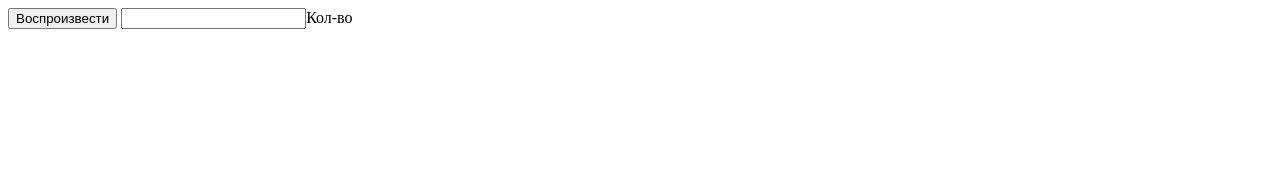
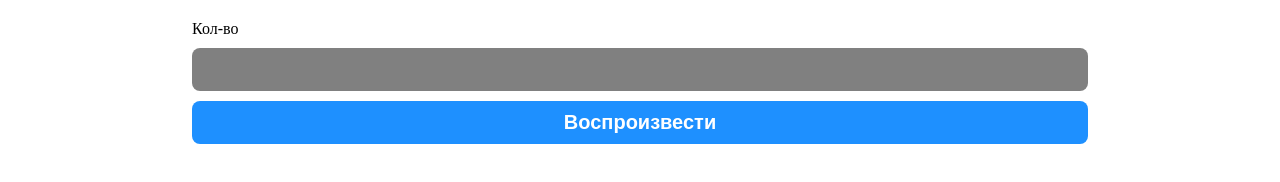
Before and after one commit to Boyenerji/pushUps, a plain HTML site: page index.html in a window 1280 px wide. Drawn offline with Linux system fonts and the light colour scheme.

Commit message:
upd: 19/04/23 18:47

```diff
--- a/index.html
+++ b/index.html
@@ -4,27 +4,40 @@
     <meta charset="UTF-8" />
     <meta http-equiv="X-UA-Compatible" content="IE=edge" />
     <meta name="viewport" content="width=device-width, initial-scale=1.0" />
+    <link rel="stylesheet" href="style.css">
     <title>Document</title>
 </head>
 <body>
 
-    <button id="playbtn">Воспроизвести</button>
-    <input type="number" id="countInput">Кол-во
+    <div class="main">
+        Кол-во <input type="number" id="countInput">
+        <button id="playbtn">Воспроизвести</button>
+    </div>
+
 
 <script>
 
 
 let playbtn = document.getElementById("playbtn");
 let countInput = document.getElementById("countInput");
+let main = document.querySelector(".main");
 
-
+console.log(main);
 
 playbtn.addEventListener("click", function() {
-    console.log(countInput.value);
+    console.log(main);
+
+    playbtn.remove();
+    countInput.remove();
+
     async function playAudioWithDelay(audioFiles, delay, times) {
     for (let i = 0; i < times; i++) {
         const audio1 = new Audio(audioFiles[0]);
 
+        main.style.fontSize = '40px';
+
+        main.innerHTML = `${i + 1}`;
+        console.log(i + 1);
         audio1.play();
 
         await new Promise(resolve => setTimeout(resolve, delay));
@@ -43,7 +56,7 @@ playbtn.addEventListener("click", function() {
         'audio2.mp3',
     ];
 
-    const delay = 800;
+    const delay = 700;
 
     let times = countInput.value;
 
@@ -54,94 +67,5 @@ playbtn.addEventListener("click", function() {
 
 </script>
 
-    <!-- <audio controls
-        src="audio1.mp3">
-    </audio> -->
-    <!-- <script>
-        let audio1 = new Audio("audio1.mp3");
-        audio1.play();
-        // console.log(audio1);
-        // let audio2 = new Audio("audio2.mp3");
-
-        // // Добавляем обработчик события ended для первого аудио
-        // audio1.addEventListener("ended", function() {
-        // // Когда первое аудио закончится, ждем 1 секунду
-        // setTimeout(function() {
-        //     // Затем воспроизводим второе аудио
-        //     audio2.play();
-        // }, 1000);
-        // });
-
-        // audio1.play();
-    </script> -->
-
-
-<!-- Кнопка для запуска аудио -->
-
-
-    <!-- Аудиоэлемент -->
-    <!-- <audio id="audio" src="audio1.mp3"></audio>
-    <audio id="audio" src="audio2.mp3"></audio> -->
-
-    <!-- Скрипт для обработки клика по кнопке -->
-    <!-- <script>
-
-
-
-        let audio1 = new Audio("audio1.mp3");
-        let audio2 = new Audio("audio2.mp3");
-
-
-        for (let index = 0; index < 3; index++) {
-            console.log('1')
-            audio1.play();
-            setTimeout(function() {
-                // Затем воспроизводим второе аудио
-                audio2.play();
-            }, 1200);
-
-        }
-        // audio1.play();
-        // setTimeout(function() {
-        //     // Затем воспроизводим второе аудио
-        //     audio2.play();
-        // }, 1200);
-
-        // Добавляем обработчик события ended для первого аудио
-        // audio1.addEventListener("ended", function() {
-        // // Когда первое аудио закончится, ждем 1 секунду
-        // setTimeout(function() {
-        //     // Затем воспроизводим второе аудио
-        //     audio2.play();
-        // }, 100);
-        // });
-
-        // audio1.play();
-
-
-
-
-
-
-    // let audio1 = new Audio("audio1.mp3");
-    // let audio2 = new Audio("audio2.mp3");
-
-
-    // // Получаем элементы по идентификаторам
-    // let playbtn = document.getElementById("playbtn");
-    // let audio = document.getElementById("audio");
-
-    // // Добавляем обработчик события click для кнопки
-    // playbtn.addEventListener("click", function() {
-    //     audio.play();
-    //     audio1.addEventListener("ended", function() {
-    //     // Когда первое аудио закончится, ждем 1 секунду
-    //     setTimeout(function() {
-    //         // Затем воспроизводим второе аудио
-    //         audio2.play();
-    //     }, 1000);
-    //     });
-    // });
-    </script> -->
 </body>
 </html>
--- /dev/null
+++ b/style.css
@@ -0,0 +1,38 @@
+* {
+    margin: 0;
+    padding: 0;
+}
+
+body {
+    display: flex;
+    justify-content: center;
+    margin-top: 20px;
+}
+
+.main {
+    width: 70%;
+    display: flex;
+    flex-direction: column;
+    justify-content: center;
+    gap: 10px;
+}
+
+#playbtn {
+    padding: 10px;
+    font-size: 20px;
+    background-color: dodgerblue;
+    color: #fff;
+    font-weight: 600;
+    border: none;
+    border-radius: 8px;
+}
+
+#countInput {
+    padding: 10px;
+    font-size: 20px;
+    background-color: gray;
+    color: #fff;
+    font-weight: 600;
+    border: none;
+    border-radius: 8px;
+}
```
